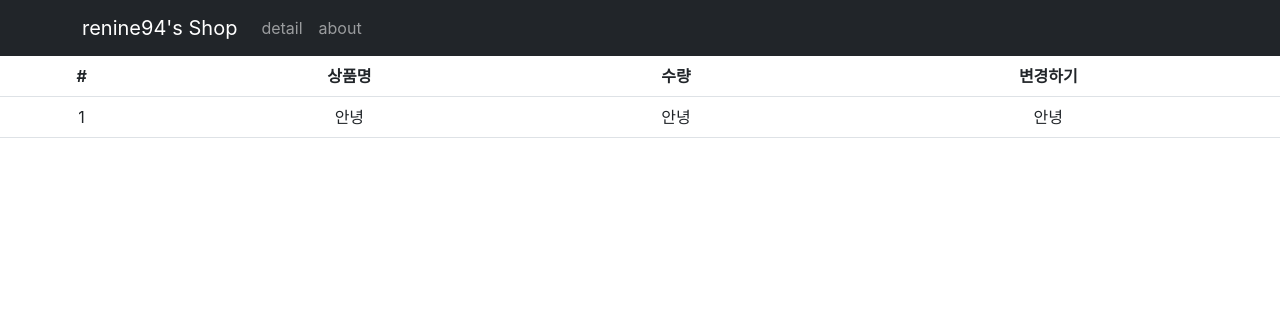
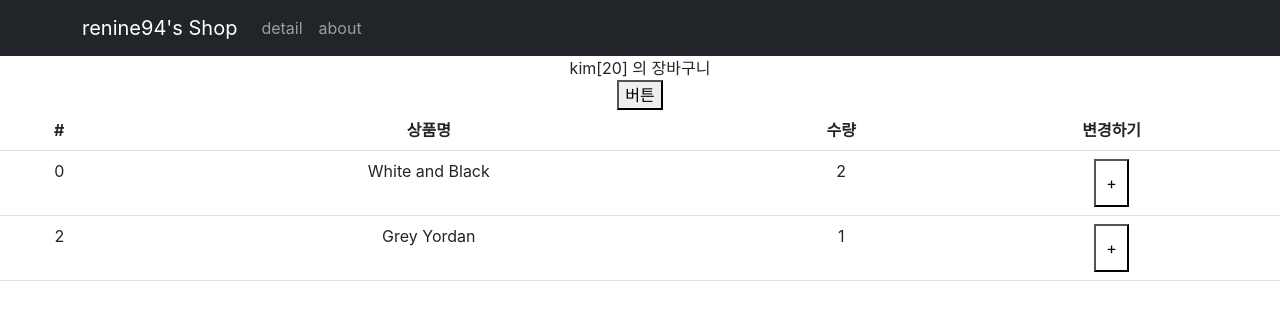
Before and after one commit to renine94/react-mall-demo, a React (Create React App) app: page /cart in a window 1280 px wide. Shown: the top 320 px of the page. Built offline with nearby package versions, Linux system fonts and the light colour scheme.

Commit message:
[React] Redux 를 사용하여 state공유, useDispatch, useSelector로 state활용및 수정

```diff
--- a/package.json
+++ b/package.json
@@ -3,6 +3,7 @@
   "version": "0.1.0",
   "private": true,
   "dependencies": {
+    "@reduxjs/toolkit": "^1.9.3",
     "@testing-library/jest-dom": "^5.16.5",
     "@testing-library/react": "^13.4.0",
     "@testing-library/user-event": "^13.5.0",
@@ -11,6 +12,7 @@
     "react": "^18.2.0",
     "react-bootstrap": "^2.7.2",
     "react-dom": "^18.2.0",
+    "react-redux": "^8.0.5",
     "react-router-dom": "^6.10.0",
     "react-scripts": "5.0.1",
     "styled-components": "^5.3.9",
--- a/src/index.js
+++ b/src/index.js
@@ -4,14 +4,18 @@ import './index.css';
 import App from './App';
 import reportWebVitals from './reportWebVitals';
 import { BrowserRouter }  from 'react-router-dom';
+import { Provider } from 'react-redux';
+import store from './store';
 
 
 const root = ReactDOM.createRoot(document.getElementById('root'));
 root.render(
   // <React.StrictMode>
-    <BrowserRouter>
-      <App />
-    </BrowserRouter>
+    <Provider store={store}>
+      <BrowserRouter>
+        <App />
+      </BrowserRouter>
+    </Provider>
   // </React.StrictMode>
 );
 
--- a/src/pages/Cart.jsx
+++ b/src/pages/Cart.jsx
@@ -1,11 +1,42 @@
 import { Table } from "react-bootstrap";
+import { useDispatch, useSelector } from "react-redux";
+import styled from "styled-components";
+
+import { addAge } from "../store/userSlice";
+import { addCount } from "../store";
+
+
+let Btn = styled.button`
+  background: ${ props => props.bg };
+  color: ${ props => ["blue", "purple"].includes(props.bg) ? 'white' : 'black' };
+  padding: 10px;
+`
+
 
 const Cart = () => {
+  let state = useSelector(state => state)
+  let dispatch = useDispatch()
+  let cartItems = state.cartItems;
 
-
+  let cartItemsList = cartItems.map((cartItem, i) => {
+    return (
+      <tr key={i}>
+        <td>{cartItem.id}</td>
+        <td>{cartItem.name}</td>
+        <td>{cartItem.count}</td>
+        <td><Btn bg="white" onClick={() => {
+          dispatch(addCount(cartItem.id))
+        }}>+</Btn></td>
+      </tr>
+    )
+  })
 
   return (
     <div>
+
+      { state.user.name }[{ state.user.age }] 의 장바구니 <br/>
+      <button onClick={() => { dispatch(addAge(10)) }}>버튼</button>
+
       <Table>
         <thead>
           <tr>
@@ -16,12 +47,7 @@ const Cart = () => {
           </tr>
         </thead>
         <tbody>
-          <tr>
-            <td>1</td>
-            <td>안녕</td>
-            <td>안녕</td>
-            <td>안녕</td>
-          </tr>
+          { cartItemsList }
         </tbody>
       </Table>
     </div>
--- /dev/null
+++ b/src/store.js
@@ -0,0 +1,33 @@
+import { configureStore, createSlice } from "@reduxjs/toolkit";
+import user from './store/userSlice';
+
+
+// slice 하나를 state 1개라고 부름
+let stock = createSlice({
+  name: 'stock',
+  initialState: [10, 11, 12]
+})
+
+let cartItems = createSlice({
+  name: 'cartItems',
+  initialState: [
+    {id : 0, name : 'White and Black', count : 2},
+    {id : 2, name : 'Grey Yordan', count : 1}
+  ],
+  reducers: {
+    addCount(state, action) {
+      let item = state.find(item => item.id === action.payload);
+      item.count += 1;
+    }
+  }
+})
+export let { addCount } = cartItems.actions
+
+
+export default configureStore({
+  reducer: {
+    user: user.reducer,
+    stock: stock.reducer,
+    cartItems: cartItems.reducer,
+  }
+})
--- /dev/null
+++ b/src/store/userSlice.jsx
@@ -0,0 +1,19 @@
+import { createSlice } from "@reduxjs/toolkit";
+
+let user = createSlice({
+  name: "user",
+  initialState: { name: "kim", age: 20 },
+  reducers: {
+    changeName(state) {
+      state.name = "park"; // obj, array 는 직접변경해도 봐줌
+    },
+    addAge(state, action) {
+      console.log("n.payload", action);
+      state.age += action.payload;
+    },
+  },
+});
+
+export let { changeName, addAge } = user.actions
+
+export default user;
```
Also changed, not shown: 1 other file (tests, documents, lock files or other folders).
